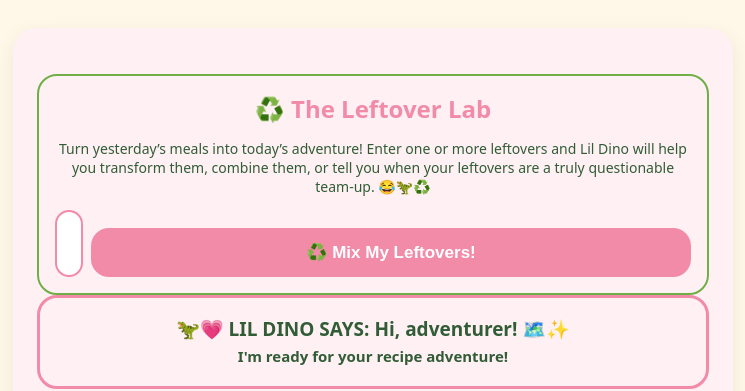
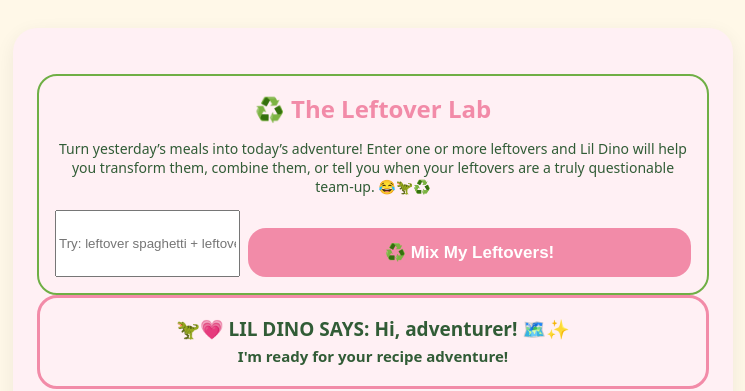
Before and after one commit to meloveanime1-netizen/lil-dino-ingredient-finder, a plain HTML site: page index.html in a window 1280 px wide. Shown: the top 391 px of the page, without its empty margins (267-1012 px from the left). Drawn offline with Linux system fonts and the light colour scheme.

```diff
--- a/index.html
+++ b/index.html
@@ -69,7 +69,7 @@
 .finder-board{background:#FFF0F4;border:2px solid #6FAF45;border-radius:20px;padding:16px;margin-top:22px;text-align:center}
 .finder-board h2{margin:0 0 8px;color:#F28BA8}
 .finder-row{display:flex;gap:8px;margin-top:12px}
-.finder-row input{flex:1;border:2px solid #F28BA8;border-radius:14px;padding:12px;font-size:16px;min-width:0;color:#315C36}
+..finder-row input{display:block;width:100%;box-sizing:border-box;flex:1 1 auto;min-width:0;max-width:100%;height:48px;border:2px solid #F28BA8;border-radius:14px;padding:12px;font-size:16px;color:#315C36;background:white;}
 .finder-result{background:white;border-radius:16px;padding:14px;margin-top:12px;text-align:left}
 .shop-card{background:#FFF8E8;border:2px solid #F28BA8;border-radius:16px;padding:13px;margin-top:10px}
 .shop-card h4{margin:0 0 5px;color:#315C36}
```
